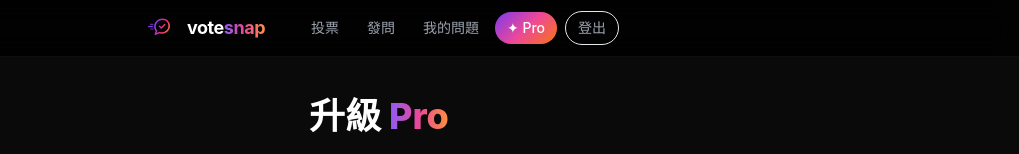
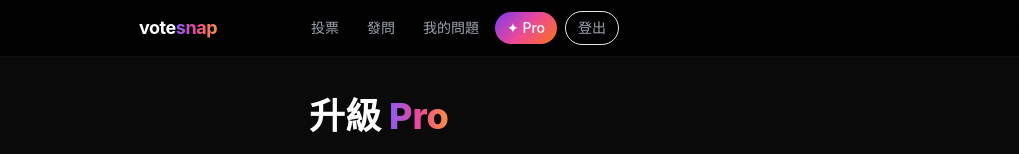
Before and after one commit to kaikai77777/votesnap, a Next.js app: page /pricing in a window 1280 px wide. Shown: the top 154 px of the page, without its empty margins (261-1280 px from the left). Built offline with nearby package versions, Linux system fonts and the light colour scheme; no server answers.

Commit message:
Remove logo icon from navbar, keep wordmark only

```diff
--- a/components/Navbar.tsx
+++ b/components/Navbar.tsx
@@ -2,7 +2,7 @@
 
 import Link from 'next/link'
 import { usePathname, useRouter } from 'next/navigation'
-import { Logo, LogoWordmark } from './Logo'
+import { LogoWordmark } from './Logo'
 import { createClient } from '@/lib/supabase/client'
 import { useLang } from '@/lib/i18n'
 
@@ -28,8 +28,7 @@ export function Navbar() {
   return (
     <nav className="fixed top-0 left-0 right-0 z-50 bg-black/80 backdrop-blur-md border-b border-white/5">
       <div className="max-w-lg mx-auto px-4 h-14 flex items-center justify-between">
-        <Link href="/vote" className="flex items-center gap-2">
-          <Logo size={40} />
+        <Link href="/vote">
           <LogoWordmark className="text-lg" />
         </Link>
 
```
